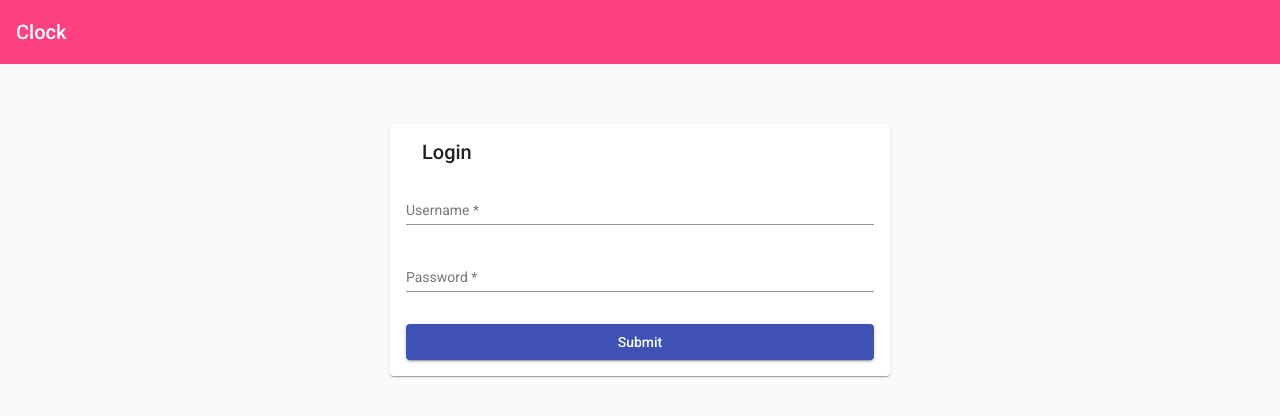
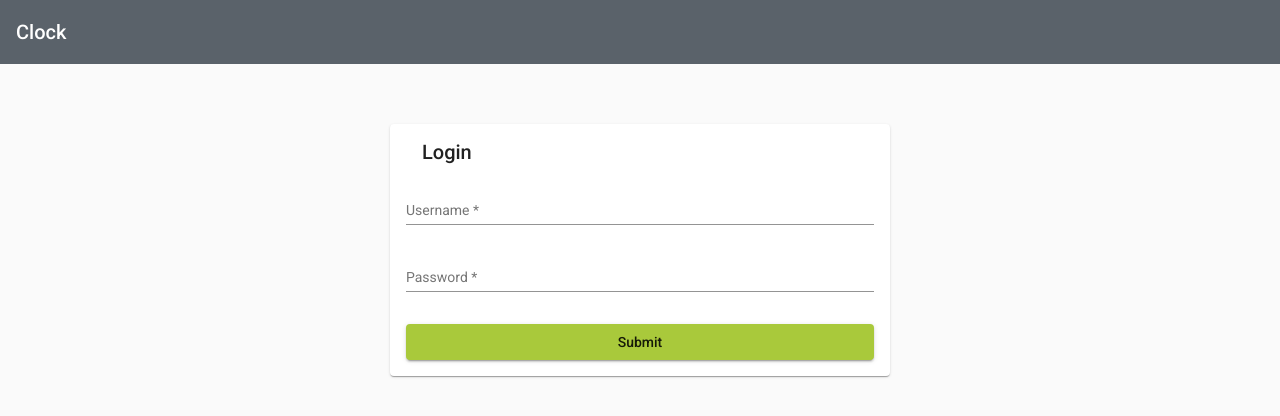
Before and after one commit to han003/clock, an Angular app: page /login in a window 1280 px wide. Shown: the top 416 px of the page. Built offline with nearby package versions, Linux system fonts and the light colour scheme.

Commit message:
Theme and interface

```diff
--- a/src/app/app.module.ts
+++ b/src/app/app.module.ts
@@ -22,7 +22,7 @@ import {MatGridListModule} from "@angular/material/grid-list";
     AppComponent,
     HeaderComponent,
     LoginComponent,
-    PunchInComponent
+    PunchInComponent,
   ],
   imports: [
     FlexModule,
--- a/src/app/punch-in/punch-in.component.ts
+++ b/src/app/punch-in/punch-in.component.ts
@@ -1,4 +1,10 @@
 import {Component, OnInit} from '@angular/core';
+
+interface Tile {
+  text: string;
+  func: Function;
+  class?: string;
+}
 
 @Component({
   selector: 'clock-punch-in',
@@ -6,8 +12,8 @@ import {Component, OnInit} from '@angular/core';
   styleUrls: ['./punch-in.component.scss']
 })
 export class PunchInComponent implements OnInit {
-  public tiles: Object[];
-  public numbers: any[];
+  public tiles: Tile[];
+  public numbers: Number[];
   public number: Number;
 
   constructor() {
@@ -16,25 +22,25 @@ export class PunchInComponent implements OnInit {
   ngOnInit() {
     this.numbers = [];
     this.tiles = [
-      {text: 1, func: this.addNumber.bind(this)},
-      {text: 2, func: this.addNumber.bind(this)},
-      {text: 3, func: this.addNumber.bind(this)},
-      {text: 4, func: this.addNumber.bind(this)},
-      {text: 5, func: this.addNumber.bind(this)},
-      {text: 6, func: this.addNumber.bind(this)},
-      {text: 7, func: this.addNumber.bind(this)},
-      {text: 8, func: this.addNumber.bind(this)},
-      {text: 9, func: this.addNumber.bind(this)},
+      {text: '1', func: this.addNumber.bind(this)},
+      {text: '2', func: this.addNumber.bind(this)},
+      {text: '3', func: this.addNumber.bind(this)},
+      {text: '4', func: this.addNumber.bind(this)},
+      {text: '5', func: this.addNumber.bind(this)},
+      {text: '6', func: this.addNumber.bind(this)},
+      {text: '7', func: this.addNumber.bind(this)},
+      {text: '8', func: this.addNumber.bind(this)},
+      {text: '9', func: this.addNumber.bind(this)},
       {text: 'Clear', class: 'clear', func: this.clear.bind(this)},
-      {text: 0, func: this.addNumber.bind(this)},
+      {text: '0', func: this.addNumber.bind(this)},
       {text: 'Submit', class: 'submit', func: this.submit.bind(this)},
     ];
 
     this.setNumber();
   }
 
-  addNumber(tile) {
-    this.numbers.push(tile.text);
+  addNumber(tile: Tile) {
+    this.numbers.push(parseInt(tile.text));
     this.setNumber();
   }
 
--- a/src/styles.scss
+++ b/src/styles.scss
@@ -11,8 +11,71 @@
 // Define the palettes for your theme using the Material Design palettes available in palette.scss
 // (imported above). For each palette, you can optionally specify a default, lighter, and darker
 // hue. Available color palettes: https://material.io/design/color/
-$easyatwork-clock-primary: mat-palette($mat-indigo);
-$easyatwork-clock-accent: mat-palette($mat-pink, A200, A100, A400);
+$easyatwork-clock-primary: mat-palette((
+  50: #F5F9E7,
+  100: #E5EFC4,
+  200: #D4E49D,
+  300: #C3D976,
+  400: #B6D158,
+  500: #A9C93B,
+  600: #A2C335,
+  700: #98BC2D,
+  800: #8FB526,
+  900: #7EA919,
+  A100: #F4FFDE,
+  A200: #E4FFAB,
+  A400: #D4FF78,
+  A700: #CCFF5E,
+  contrast: (
+    50: $dark-primary-text,
+    100: $dark-primary-text,
+    200: $dark-primary-text,
+    300: $dark-primary-text,
+    400: $dark-primary-text,
+    500: $dark-primary-text,
+    600: $dark-primary-text,
+    700: $dark-primary-text,
+    800: $dark-primary-text,
+    900: $dark-primary-text,
+    A100: $dark-primary-text,
+    A200: $dark-primary-text,
+    A400: $dark-primary-text,
+    A700: $dark-primary-text,
+  )
+));
+
+$easyatwork-clock-accent: mat-palette((
+  50: #EBECED,
+  100: #CED0D2,
+  200: #ADB1B5,
+  300: #8C9197,
+  400: #737A80,
+  500: #5A626A,
+  600: #525A62,
+  700: #485057,
+  800: #3F464D,
+  900: #2E343C,
+  A100: #8EC1FD,
+  A200: #5CA6FC,
+  A400: #268AFF,
+  A700: #0D7DFF,
+  contrast: (
+    50: $dark-primary-text,
+    100: $dark-primary-text,
+    200: $dark-primary-text,
+    300: $dark-primary-text,
+    400: $light-primary-text,
+    500: $light-primary-text,
+    600: $light-primary-text,
+    700: $light-primary-text,
+    800: $light-primary-text,
+    900: $light-primary-text,
+    A100: $dark-primary-text,
+    A200: $dark-primary-text,
+    A400: $light-primary-text,
+    A700: $light-primary-text,
+  )
+));
 
 // The warn palette is optional (defaults to red).
 $easyatwork-clock-warn: mat-palette($mat-red);
```
